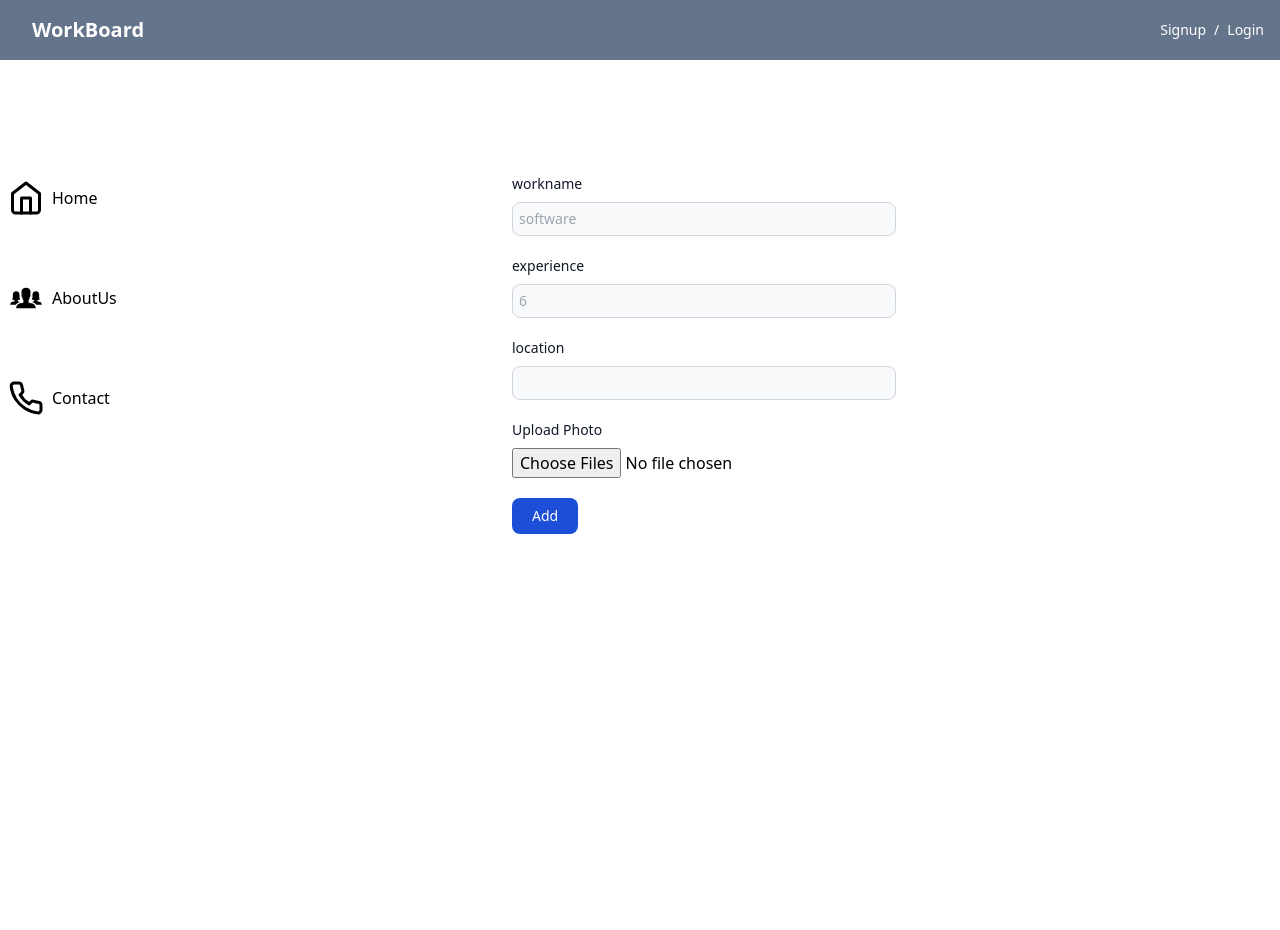
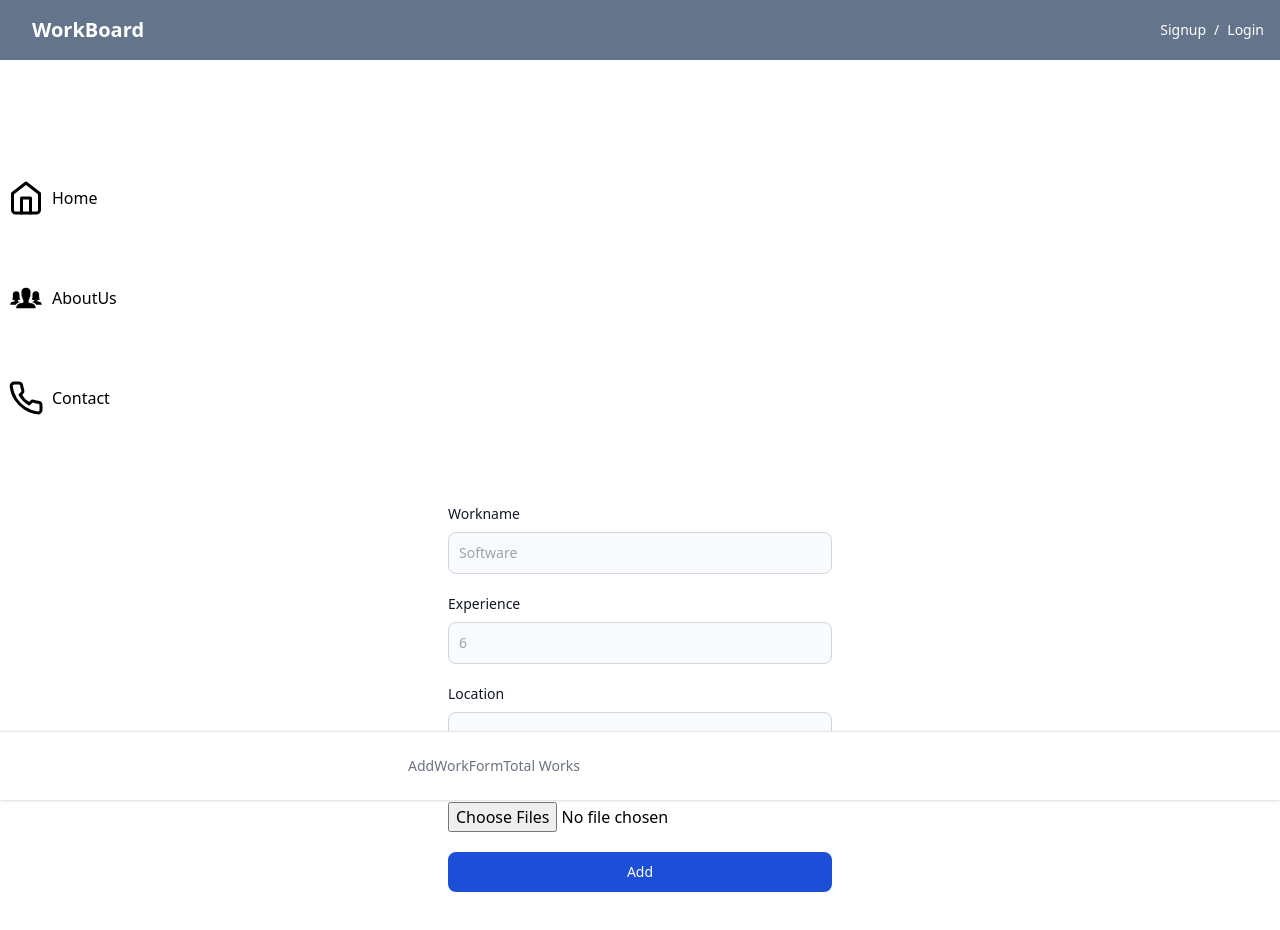
Before and after one commit to gowthamazmeera09/workboard-frontend, a React (Create React App) app: page /AddWorkForm in a window 1280 px wide. Shown: the top 930 px of the page. Before the commit the page ends 800 px from the top, so only its background shows below. Built offline with nearby package versions, Linux system fonts and the light colour scheme.

Commit message:
shvbuysfbvuhfvyf

```diff
--- a/src/pages/AddWorkForm.jsx
+++ b/src/pages/AddWorkForm.jsx
@@ -1,6 +1,7 @@
-import React, { useState } from 'react'
+import React, { useState } from 'react';
 import { API_URL } from '../data/data';
 import { useNavigate } from 'react-router-dom';
+import Footer from '../components/Footer';
 
 function AddWorkForm() {
     const [workname, setWorkName] = useState("");
@@ -27,8 +28,7 @@ function AddWorkForm() {
 
             if (!Token || !userId) {
                 alert("user not authenticated");
-                Navigate('/Sigin')
-
+                Navigate('/Signin');
             }
 
             const response = await fetch(`${API_URL}work/workadding`, {
@@ -47,48 +47,45 @@ function AddWorkForm() {
                 setExperience("");
                 setLocation("");
                 setFile(null);
-                console.log(data)
-                setSuccess(response.success)
-            }
-            else {
-                setWorkName("");
-                setExperience("");
-                setLocation("");
-                setFile(null);
-                alert("work is not added")
+                setSuccess("Work added successfully!");
+            } else {
+                alert("Work is not added");
             }
 
         } catch (error) {
             console.error(error);
-            setError(true);
-            alert("failed to add the work")
+            setError("Failed to add the work");
         }
     }
+
     return (
-        <div>
+        <div className="min-h-screen flex flex-col pr-20 pl-20">
+            <div className="flex-grow">
                 {success && <div style={{ color: 'green' }}>{success}</div>}
                 {error && <div style={{ color: 'red' }}>{error}</div>}
-            <form class="max-w-sm mx-auto mt-20 lg:mt-[-250px]" onSubmit={handlesubmit}>
-                <div class="mb-5">
-                    <label for="workname" class="block mb-2 text-sm font-medium mx-16 text-gray-900 dark:text-black">workname</label>
-                    <input type="text" name='workname' value={workname} onChange={(e) => setWorkName(e.target.value)} class="bg-gray-50 border border-gray-300 mx-16 text-gray-900 text-sm rounded-lg  w-60 focus:ring-blue-500 focus:border-blue-500 block w-medium lg:w-full p-1.5 dark:bg-gray-700 dark:border-gray-600 dark:placeholder-gray-400 dark:text-white dark:focus:ring-blue-500 dark:focus:border-blue-500" placeholder="software" required />
+                <form className="max-w-sm mx-auto mt-20" onSubmit={handlesubmit}>
+                    <div className="mb-5">
+                        <label htmlFor="workname" className="block mb-2 text-sm font-medium text-gray-900 dark:text-black">Workname</label>
+                        <input type="text" name="workname" value={workname} onChange={(e) => setWorkName(e.target.value)} className="bg-gray-50 border border-gray-300 text-gray-900 text-sm rounded-lg w-full p-2.5" placeholder="Software" required />
                     </div>
-                <div class="mb-5">
-                    <label for="experience" class="block mb-2 text-sm font-medium mx-16 text-gray-900 dark:text-black">experience</label>
-                    <input type="number" name='experience' value={experience} onChange={(e) => setExperience(e.target.value)} class="bg-gray-50 border border-gray-300 mx-16 text-gray-900 text-sm rounded-lg  w-60 focus:ring-blue-500 focus:border-blue-500 block w-medium lg:w-full p-1.5 dark:bg-gray-700 dark:border-gray-600 dark:placeholder-gray-400 dark:text-white dark:focus:ring-blue-500 dark:focus:border-blue-500" placeholder="6" required />
+                    <div className="mb-5">
+                        <label htmlFor="experience" className="block mb-2 text-sm font-medium text-gray-900 dark:text-black">Experience</label>
+                        <input type="number" name="experience" value={experience} onChange={(e) => setExperience(e.target.value)} className="bg-gray-50 border border-gray-300 text-gray-900 text-sm rounded-lg w-full p-2.5" placeholder="6" required />
                     </div>
-                <div class="mb-5">
-                    <label for="location" class="block mb-2 text-sm font-medium mx-16 text-gray-900 dark:text-black">location</label>
-                    <input type="location" name='location' value={location} onChange={(e) => setLocation(e.target.value)} class="bg-gray-50 border border-gray-300 mx-16 text-gray-900 text-sm rounded-lg  w-60 focus:ring-blue-500 focus:border-blue-500 block w-medium lg:w-full p-1.5 dark:bg-gray-700 dark:border-gray-600 dark:placeholder-gray-400 dark:text-white dark:focus:ring-blue-500 dark:focus:border-blue-500" required />
+                    <div className="mb-5">
+                        <label htmlFor="location" className="block mb-2 text-sm font-medium text-gray-900 dark:text-black">Location</label>
+                        <input type="text" name="location" value={location} onChange={(e) => setLocation(e.target.value)} className="bg-gray-50 border border-gray-300 text-gray-900 text-sm rounded-lg w-full p-2.5" required />
                     </div>
-                <div class="mb-5">
-                    <label htmlFor="photos" class="block mb-2 text-sm font-medium mx-16 text-gray-900 dark:text-black">Upload Photo</label>
-                    <input type="file" name="photos" multiple onChange={(e) => setFile(e.target.files)} class="mx-16" />
+                    <div className="mb-5">
+                        <label htmlFor="photos" className="block mb-2 text-sm font-medium text-gray-900 dark:text-black">Upload Photo</label>
+                        <input type="file" name="photos" multiple onChange={(e) => setFile(e.target.files)} className="block w-full" />
                     </div>
-                <button type="submit" class="text-white bg-blue-700 hover:bg-blue-800 mx-16 focus:ring-4 focus:outline-none focus:ring-blue-300 font-medium rounded-lg text-sm w-small sm:w-auto px-5 py-2 text-center dark:bg-blue-600 dark:hover:bg-blue-700 dark:focus:ring-blue-800">Add</button>
+                    <button type="submit" className="text-white bg-blue-700 hover:bg-blue-800 focus:ring-4 focus:outline-none focus:ring-blue-300 font-medium rounded-lg text-sm w-full px-5 py-2.5 text-center">Add</button>
                 </form>
             </div>
-    )
+            <Footer />
+        </div>
+    );
 }
 
 export default AddWorkForm;
```
Lines whose indentation alone changed are shown as unchanged.
